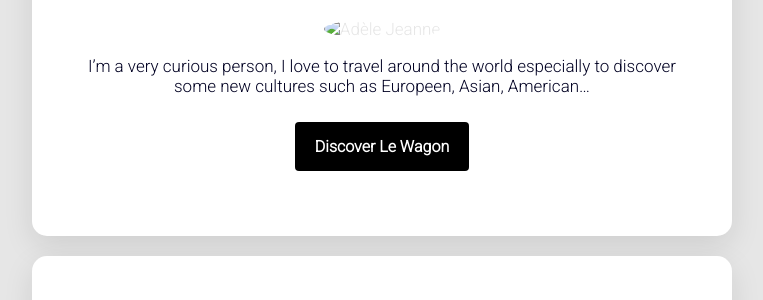
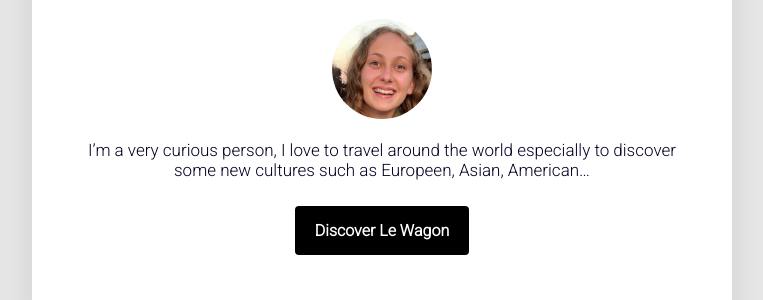
Before and after one commit to adelejeanne/my-profile, a plain HTML site: page index.html in a window 1280 px wide. Shown: the part 145-445 px from the top of the page, without its empty margins (258-1021 px from the left). Drawn offline with Linux system fonts and the light colour scheme.

Commit message:
Add files via upload

```diff
--- a/index.html
+++ b/index.html
@@ -15,7 +15,7 @@
   	<div class="container">
   		<div class="card-white" id="introduction">
   			<h1> Hello, I'm Adèle </h1>
-  			<img src="images/profile.png" class= "img-circle" width="100px" alt="Adèle Jeanne">
+  			<img src="images/profile-picture.jpg" class="img-circle" width="100px" alt="Adèle Jeanne">
   			<p>
   			 I’m a very curious person, I love to travel around the world especially to discover some new cultures such as Europeen, Asian, American… <p/>
   			<a href="http://lewagon.com" class="btn-blue" target="_blank" > Discover Le Wagon<a/>
```
Also changed, not shown: images/profile-picture.jpg (added).
